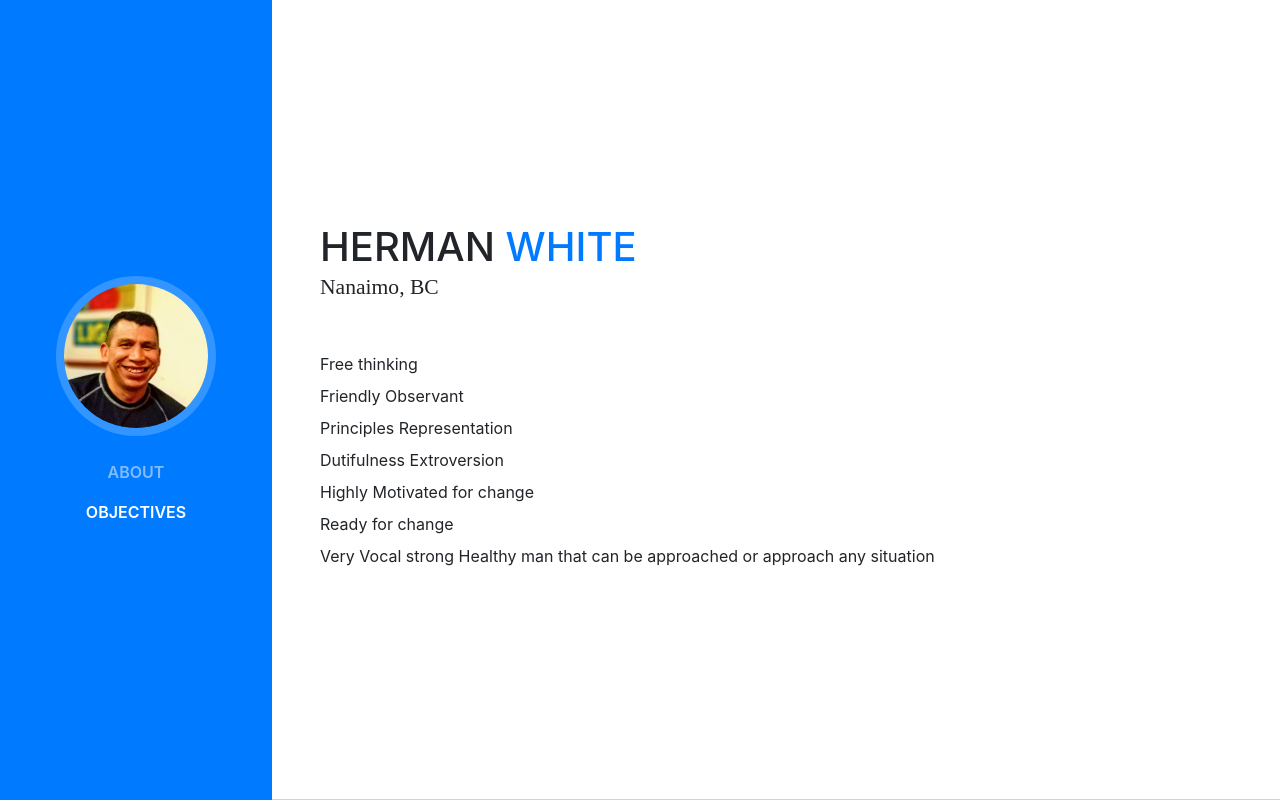
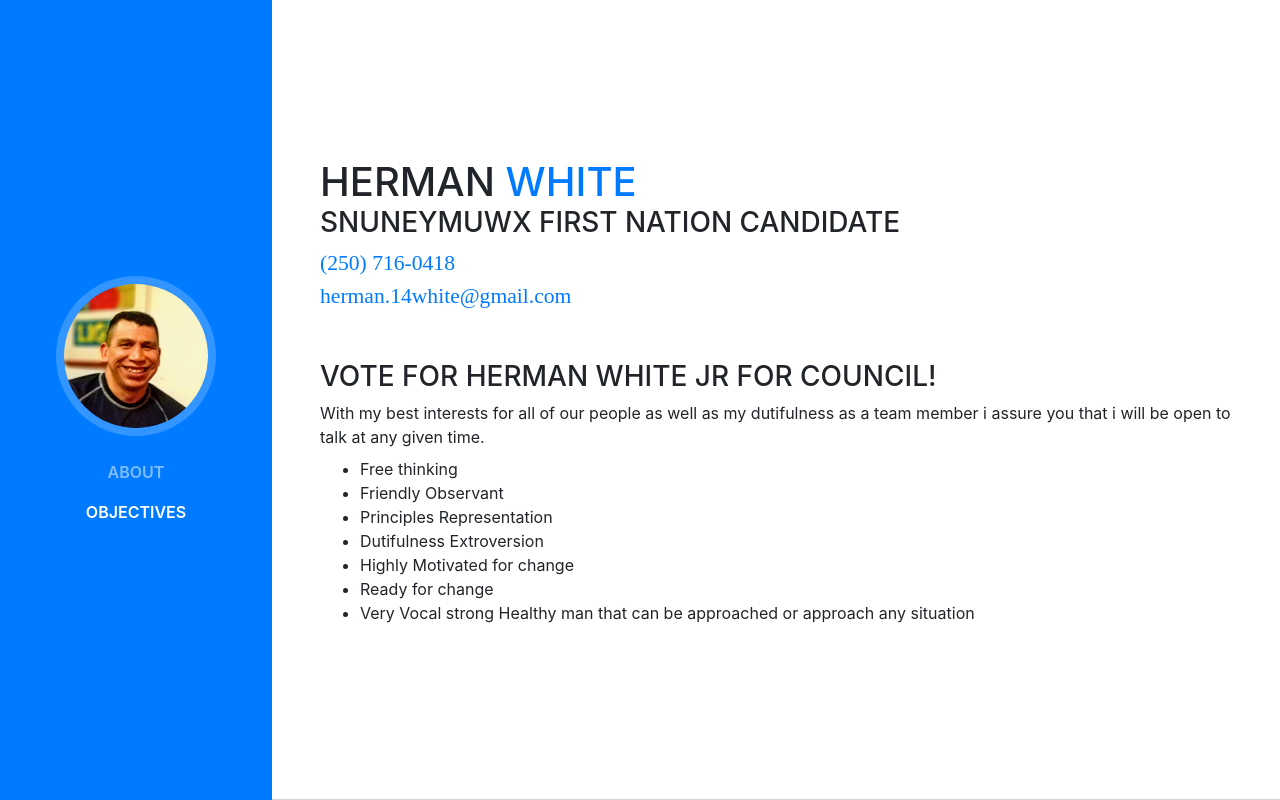
Before and after one commit to hermanwhite/hermanwhite.github.io, a website with bundled scripts: page index.html in a window 1280 px wide. Shown: the top 800 px of the page. Built offline with nearby package versions, Linux system fonts and the light colour scheme; a web font is replaced by a local one.

Commit message:
More content.

```diff
--- a/index.html
+++ b/index.html
@@ -73,28 +73,38 @@
           <h1 class="mb-0">Herman
             <span class="text-primary">White</span>
           </h1>
-          <div class="subheading mb-5">Nanaimo, BC</div>
+          <h3>Snuneymuwx First Nation Candidate</h3>
+          <div class="subheading text-primary">(250) 716-0418</div>
+          <div class="subheading text-primary mb-5">herman.14white@gmail.com</div>
+          <h3>
+            Vote for Herman White Jr for council!
+          </h3>
           <p class="mb-2">
+            With my best interests for all of our people as well as my dutifulness as a team member i assure you that i will be open to talk at any given time.
+          </p>
+          <ul>
+            <li>
               Free thinking
-          </p>
-          <p class="mb-2">
+            </li>
+            <li>
               Friendly Observant
-          </p>
-          <p class="mb-2">
+            </li>
+            <li>
               Principles Representation
-          </p>
-          <p class="mb-2">
+            </li>
+            <li>
               Dutifulness Extroversion
-          </p>
-          <p class="mb-2">
+            </li>
+            <li>
               Highly Motivated for change
-          </p>
-          <p class="mb-2">
+            </li>
+            <li>
               Ready for change
-          </p>
-          <p class="mb-2">
+            </li>
+            <li>
               Very Vocal strong Healthy man that can be approached or approach any situation
-          </p>
+            </li>
+          </ul>
           <ul class="list-inline list-social-icons mb-0" style="display:none">
             <li class="list-inline-item">
               <a href="#">
@@ -187,14 +197,6 @@
           <div class="resume-item d-flex flex-column flex-md-row mb-1">
             <div class="resume-content mr-auto">
               <h3 class="mb-0" style="display:none"></h3>
-              <div class="subheading mb-0">100% for more education</div>
-              <p style="display:none">Bring to the table win-win survival strategies to ensure proactive domination. At the end of the day, going forward, a new normal that has evolved from generation X is on the runway heading towards a streamlined cloud solution. User generated content in real-time will have multiple touchpoints for offshoring.</p>
-            </div>
-          </div>
-
-          <div class="resume-item d-flex flex-column flex-md-row mb-1">
-            <div class="resume-content mr-auto">
-              <h3 class="mb-0" style="display:none"></h3>
               <div class="subheading mb-0">100% for more education, more education means more jobs</div>
               <p style="display:none">Bring to the table win-win survival strategies to ensure proactive domination. At the end of the day, going forward, a new normal that has evolved from generation X is on the runway heading towards a streamlined cloud solution. User generated content in real-time will have multiple touchpoints for offshoring.</p>
             </div>
```
Lines whose indentation alone changed are shown as unchanged.
